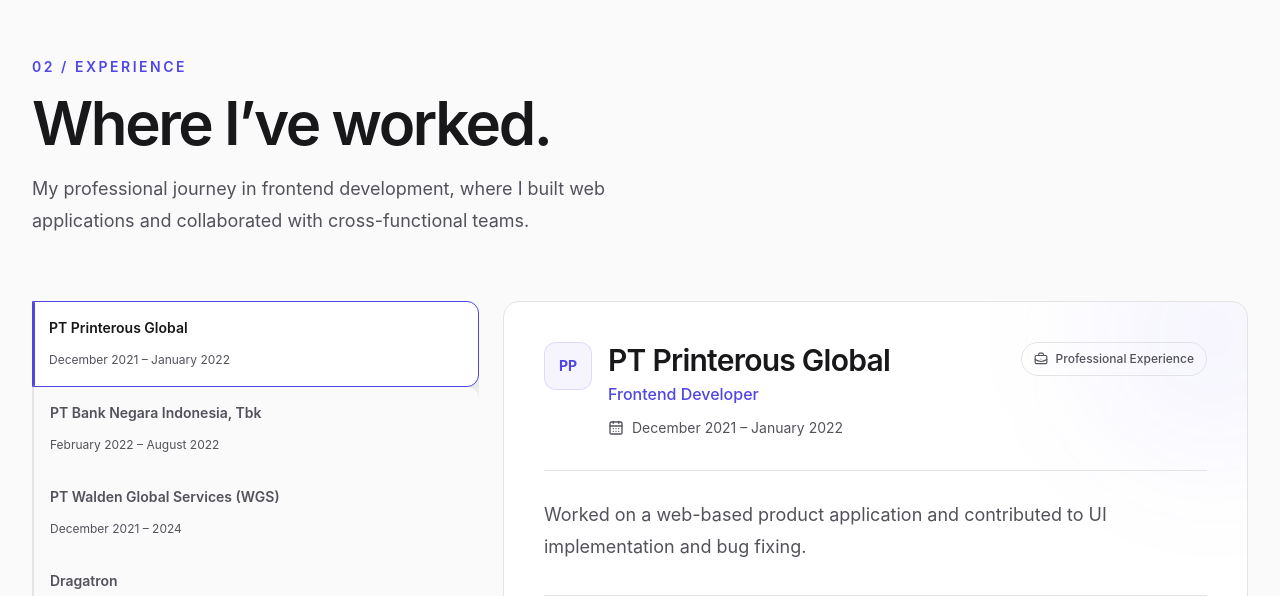
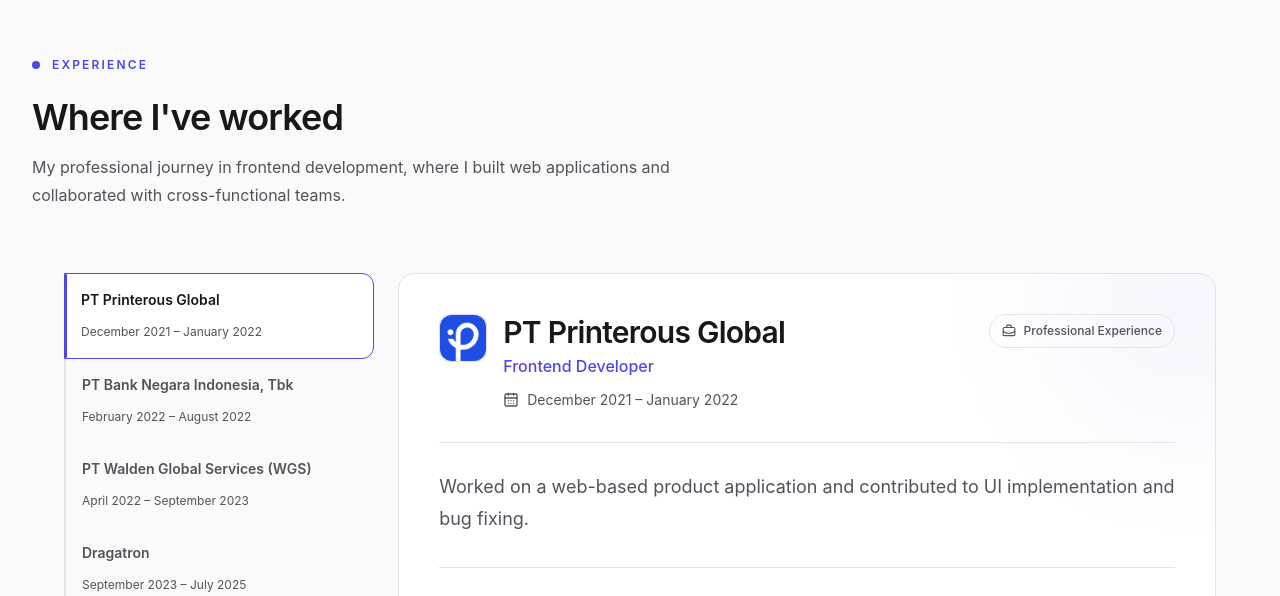
Before and after one commit to taniayunita-dev/tania-yunita-cv, a React (Vite) app: page / in a window 1280 px wide. Shown: the part 1924-2520 px from the top of the page. Built offline with nearby package versions, Linux system fonts and the light colour scheme.

Commit message:
update data experience

```diff
--- a/src/components/sections/ExperienceSection3.tsx
+++ b/src/components/sections/ExperienceSection3.tsx
@@ -7,6 +7,7 @@
 } from 'lucide-react';
 
 import { Container } from '@/components/ui/Container';
+import { Section } from '../ui/Section';
 import { Badge } from '@/components/ui/Badge';
 import { useTranslation } from '@/hooks/useTranslation';
 import { ExperienceDetail } from '@/features/experience/components/ExperienceDetail';
@@ -21,30 +22,27 @@
         experiences[0];
 
     return (
-        <section
+        <Section
             id="experience"
-            aria-labelledby="experience-title"
-            className={[
-                'overflow-hidden',
-                'py-20',
-                'sm:py-24',
-                'lg:py-32',
-            ].join(' ')}
+            eyebrow={t.experience.eyebrow}
+            title={t.experience.heading}
+            description={t.experience.desc}
         >
             <Container>
                 {/* ========================================
             SECTION HEADER
         ========================================= */}
-                <div className="max-w-3xl">
-                    <p
-                        className={[
-                            'text-sm font-semibold',
-                            'uppercase tracking-[0.18em]',
-                            'text-accent',
-                        ].join(' ')}
-                    >
-                        02 / Experience
-                    </p>
+                {/* <div className="max-w-3xl">
+                    <div className="flex items-center gap-3">
+                        <span
+                            aria-hidden="true"
+                            className="h-2 w-2 rounded-full bg-accent"
+                        />
+
+                        <p className="text-xs font-semibold tracking-[0.18em] text-accent uppercase">
+                            {t.experience.eyebrow}
+                        </p>
+                    </div>
 
                     <h2
                         id="experience-title"
@@ -72,7 +70,7 @@
                         where I built web applications and collaborated
                         with cross-functional teams.
                     </p>
-                </div>
+                </div> */}
 
                 {/* ========================================
             EXPERIENCE CONTENT
@@ -83,8 +81,8 @@
                             'grid',
                             'min-w-0',
                             'gap-10',
-                            'lg:grid-cols-[0.75fr_1.25fr]',
-                            'lg:gap-6',
+                            'md:grid-cols-[0.55fr_1.45fr]',
+                            'md:gap-6',
                         ].join(' ')}
                     >
                         {/* ======================================
@@ -104,7 +102,7 @@
                             >
                                 <div
                                     className={[
-                                        'flex lg:flex-col',
+                                        'flex md:flex-col',
                                         'w-max',
                                         'lg:w-full',
 
@@ -146,7 +144,7 @@
                                                         ? [
                                                             'border-l-accent lg:border lg:border-accent',
                                                             'bg-card',
-                                                            'lg:shadow-2xl',
+
                                                         ].join(' ')
                                                         : [
                                                             'border-border',
@@ -380,6 +378,6 @@
                     </div>
                 </div>
             </Container>
-        </section>
+        </Section>
     );
 }
--- a/src/components/ui/Section.tsx
+++ b/src/components/ui/Section.tsx
@@ -24,13 +24,23 @@
                 {(eyebrow || title || description) && (
                     <header className="mb-12 max-w-2xl">
                         {eyebrow && (
-                            <p className="mb-3 text-sm font-medium tracking-wide text-accent uppercase">
-                                {eyebrow}
-                            </p>
+                            <div className="flex items-center gap-3">
+                                <span
+                                    aria-hidden="true"
+                                    className="h-2 w-2 rounded-full bg-accent"
+                                />
+
+                                <p className="text-xs  font-semibold tracking-[0.18em] text-accent uppercase">
+                                    {eyebrow}
+                                </p>
+                            </div>
+                            // <p className="mb-3 text-sm font-medium tracking-wide text-accent uppercase">
+                            //     {eyebrow}
+                            // </p>
                         )}
 
                         {title && (
-                            <h2 className="text-3xl font-semibold tracking-tight text-foreground sm:text-4xl">
+                            <h2 className="text-3xl mt-6 font-semibold tracking-tight text-foreground sm:text-4xl">
                                 {title}
                             </h2>
                         )}
--- a/src/data/en.ts
+++ b/src/data/en.ts
@@ -9,6 +9,10 @@
     Link as Linkedin,
   Type,
 } from 'lucide-react';
+import LogoPrinterous from '@/assets/images/printerous-logo.jpg'
+import LogoBNI from '@/assets/images/bank-bni-logo.png'
+import LogoDGR from '@/assets/images/dragatron-logo.webp'
+import LogoWGS from '@/assets/images/wgs-logo.svg'
 
 
 export const en: Translation = {
@@ -115,10 +119,12 @@
   },
   experience: {
     eyebrow: 'EXPERIENCE',
-    heading: "Where I've applied what I build.",
+    heading: "Where I've worked",
+    desc:'My professional journey in frontend development, where I built web applications and collaborated with cross-functional teams.',
     items: [
        {
         id:1,
+        logo:LogoPrinterous,
     role: "Frontend Developer",
     description:
       "Worked on a web-based product application and contributed to UI implementation and bug fixing.",
@@ -141,6 +147,7 @@
   },
         {
           id:2,
+          logo:LogoBNI,
     role: "Frontend Developer",
     description:
       "Contributed to the development of a TAPERA website application for BNI's client.",
@@ -166,11 +173,13 @@
 
   {
     id:3,
+    logo:LogoWGS,
     role: "Frontend Developer",
     description:
       "Worked as a Frontend Developer building and maintaining web applications for internal and external clients.",
     company: "PT Walden Global Services (WGS)",
-    period: "December 2021 – 2024",
+    period: "April 2022 – September 2023",
+    note: 'Fulltime · Hybrid',
     responsibilities: [
       "Translated UI designs from Figma into responsive web interfaces.",
       "Built reusable React components and implemented frontend features based on project requirements.",
@@ -197,11 +206,13 @@
 
   {
     id:4,
+    logo:LogoDGR,
     role: "Frontend Developer",
+    note: "Fulltime · Remote",
     description:
       "Worked as a Frontend Developer at a startup, contributing to a food ordering platform and its administrative dashboard.",
     company: "Dragatron",
-    period: "2024 – 2025",
+    period: "September 2023 – July 2025",
     responsibilities: [
       "Translated Figma designs into responsive and functional web interfaces.",
       "Implemented frontend logic for restaurant, food, search, filter, cart, checkout, payment, and order history features.",
@@ -225,6 +236,7 @@
 
   {
     id:5,
+    logo:'CB',
     role: "Career Break",
     description:
       "A planned career break focused on personal responsibilities while continuing to maintain and develop frontend engineering skills.",
@@ -233,6 +245,7 @@
     note:
       "Continued learning and building frontend projects independently to stay connected with modern frontend development practices.",
     responsibilities: [
+      "Keeping up with AI developments and its use in front-end development",
       "Maintained and strengthened frontend development skills through independent learning.",
       "Built and refined personal frontend projects using React and TypeScript.",
       "Practiced responsive UI implementation and reusable component architecture.",
--- a/src/data/id.ts
+++ b/src/data/id.ts
@@ -9,6 +9,10 @@
     Link as Linkedin,
   Type,
 } from 'lucide-react';
+import LogoPrinterous from '@/assets/images/printerous-logo.jpg'
+import LogoBNI from '@/assets/images/bank-bni-logo.png'
+import LogoDGR from '@/assets/images/dragatron-logo.webp'
+import LogoWGS from '@/assets/images/wgs-logo.svg'
 
 export const id: Translation = {
   nav: {
@@ -113,22 +117,24 @@
     ],
   },
   experience: {
-    eyebrow: 'EXPERIENCE',
-    heading: 'Tempat saya menerapkan apa yang saya bangun.',
+    eyebrow: 'PENGALAMAN',
+    heading: "Tempat Saya Pernah Bekerja",
+    desc: 'Perjalanan profesional saya di bidang frontend, membangun aplikasi web dan berkolaborasi dengan tim lintas fungsi.',
     items: [
        {
-        id:1,
+        id: 1,
+        logo: LogoPrinterous,
         role: "Frontend Developer",
         description:
-      "Worked on a web-based product application and contributed to UI implementation and bug fixing.",
+          "Mengerjakan aplikasi web berbasis produk dan berkontribusi dalam implementasi UI serta perbaikan bug.",
         company: "PT Printerous Global",
-    period: "December 2021 – January 2022",
+        period: "Desember 2021 – Januari 2022",
         note: "Freelance · Remote",
         responsibilities: [
-      "Sliced UI designs from Figma into web interfaces.",
-      "Fixed frontend bugs and improved existing interfaces.",
-      "Integrated frontend features with APIs.",
-      "Collaborated with developers to complete assigned tasks.",
+          "Mengubah desain UI dari Figma menjadi tampilan web (slicing).",
+          "Memperbaiki bug frontend dan menyempurnakan tampilan yang sudah ada.",
+          "Mengintegrasikan fitur frontend dengan API.",
+          "Berkolaborasi dengan developer lain untuk menyelesaikan tugas yang diberikan.",
         ],
         stacks: [
           "ReactJS",
@@ -139,19 +145,20 @@
         ],
       },
       {
-          id:2,
+        id: 2,
+        logo: LogoBNI,
         role: "Frontend Developer",
         description:
-      "Contributed to the development of a TAPERA website application for BNI's client.",
+          "Berkontribusi dalam pengembangan aplikasi website TAPERA untuk klien BNI.",
         company: "PT Bank Negara Indonesia, Tbk",
-    period: "February 2022 – August 2022",
-    note: "Internship · Remote",
+        period: "Februari 2022 – Agustus 2022",
+        note: "Magang · Remote",
         responsibilities: [
-      "Developed frontend features for the TAPERA website application.",
-      "Implemented UI based on project requirements.",
-      "Worked with a Single SPA Micro Frontend architecture.",
-      "Integrated frontend features with APIs.",
-      "Collaborated with other developers throughout the development process.",
+          "Mengembangkan fitur frontend untuk aplikasi website TAPERA.",
+          "Mengimplementasikan UI sesuai kebutuhan proyek.",
+          "Bekerja dengan arsitektur Single SPA Micro Frontend.",
+          "Mengintegrasikan fitur frontend dengan API.",
+          "Berkolaborasi dengan developer lain selama proses pengembangan.",
         ],
         stacks: [
           "Single SPA Micro Frontend",
@@ -164,19 +171,21 @@
       },
 
       {
-    id:3,
+        id: 3,
+        logo: LogoWGS,
         role: "Frontend Developer",
         description:
-      "Worked as a Frontend Developer building and maintaining web applications for internal and external clients.",
+          "Bekerja sebagai Frontend Developer membangun dan memelihara aplikasi web untuk klien internal maupun eksternal.",
         company: "PT Walden Global Services (WGS)",
-    period: "December 2021 – 2024",
+        period: "April 2022 – September 2023",
+        note: 'Fulltime · Hybrid',
         responsibilities: [
-      "Translated UI designs from Figma into responsive web interfaces.",
-      "Built reusable React components and implemented frontend features based on project requirements.",
-      "Integrated frontend applications with REST APIs.",
-      "Collaborated with Backend Developers, UI/UX Designers, QA, and Project Managers.",
-      "Fixed bugs and maintained applications across Development, Staging, and Production environments.",
-      "Used Git and GitLab for version control and team collaboration.",
+          "Menerjemahkan desain UI dari Figma menjadi tampilan web yang responsif.",
+          "Membangun komponen React yang dapat digunakan kembali dan mengimplementasikan fitur frontend sesuai kebutuhan proyek.",
+          "Mengintegrasikan aplikasi frontend dengan REST API.",
+          "Berkolaborasi dengan Backend Developer, UI/UX Designer, QA, dan Project Manager.",
+          "Memperbaiki bug dan memelihara aplikasi di lingkungan Development, Staging, dan Production.",
+          "Menggunakan Git dan GitLab untuk version control dan kolaborasi tim.",
         ],
         stacks: [
           "ReactJS",
@@ -195,20 +204,22 @@
       },
 
       {
-    id:4,
+        id: 4,
+        logo: LogoDGR,
         role: "Frontend Developer",
+        note: "Fulltime · Remote",
         description:
-      "Worked as a Frontend Developer at a startup, contributing to a food ordering platform and its administrative dashboard.",
+          "Bekerja sebagai Frontend Developer di sebuah startup, berkontribusi pada platform pemesanan makanan beserta dashboard administratifnya.",
         company: "Dragatron",
-    period: "2024 – 2025",
+        period: "September 2023 – Juli 2025",
         responsibilities: [
-      "Translated Figma designs into responsive and functional web interfaces.",
-      "Implemented frontend logic for restaurant, food, search, filter, cart, checkout, payment, and order history features.",
-      "Integrated frontend applications with GraphQL APIs.",
-      "Implemented form validation and user interaction flows.",
-      "Worked with authentication and protected routes using token-based sessions.",
-      "Collaborated with Backend Developers and UI/UX Designers to deliver frontend features.",
-      "Contributed to the development of the administrative dashboard.",
+          "Menerjemahkan desain Figma menjadi tampilan web yang responsif dan fungsional.",
+          "Mengimplementasikan logika frontend untuk fitur restoran, makanan, pencarian, filter, keranjang, checkout, pembayaran, dan riwayat pesanan.",
+          "Mengintegrasikan aplikasi frontend dengan GraphQL API.",
+          "Mengimplementasikan validasi form dan alur interaksi pengguna.",
+          "Bekerja dengan autentikasi dan protected routes menggunakan sesi berbasis token.",
+          "Berkolaborasi dengan Backend Developer dan UI/UX Designer untuk menghadirkan fitur frontend.",
+          "Berkontribusi dalam pengembangan dashboard administratif.",
         ],
         stacks: [
           "ReactJS",
@@ -223,20 +234,22 @@
       },
 
       {
-    id:5,
+        id: 5,
+        logo: 'CB',
         role: "Career Break",
         description:
-      "A planned career break focused on personal responsibilities while continuing to maintain and develop frontend engineering skills.",
+          "Jeda karier yang direncanakan untuk fokus pada tanggung jawab pribadi, sambil terus menjaga dan mengembangkan kemampuan frontend engineering.",
         company: "Career Break",
-    period: "July 2025 – July 2026",
+        period: "Juli 2025 – Juli 2026",
         note:
-      "Continued learning and building frontend projects independently to stay connected with modern frontend development practices.",
+          "Terus belajar dan membangun proyek frontend secara mandiri untuk tetap mengikuti praktik pengembangan frontend modern.",
         responsibilities: [
-      "Maintained and strengthened frontend development skills through independent learning.",
-      "Built and refined personal frontend projects using React and TypeScript.",
-      "Practiced responsive UI implementation and reusable component architecture.",
-      "Worked on API integration, authentication, state management, and frontend application structure.",
-      "Continued learning modern frontend development practices and tools.",
+          "Mengikuti Perkembangan AI dan penggunaannya dalam pengembangan frontend",
+          "Menjaga dan memperkuat kemampuan frontend development melalui pembelajaran mandiri.",
+          "Membangun dan menyempurnakan proyek frontend pribadi menggunakan React dan TypeScript.",
+          "Berlatih implementasi UI responsif dan arsitektur komponen yang dapat digunakan kembali.",
+          "Mengerjakan integrasi API, autentikasi, state management, dan struktur aplikasi frontend.",
+          "Terus mempelajari praktik dan tools pengembangan frontend modern.",
         ],
         stacks: [
           "React",
--- a/src/features/experience/components/ExperienceDetail.tsx
+++ b/src/features/experience/components/ExperienceDetail.tsx
@@ -53,7 +53,7 @@
                                 'text-sm font-bold text-accent',
                             ].join(' ')}
                         >
-                            {getCompanyInitials(experience.company)}
+                            {experience.company == 'Career Break' ? getCompanyInitials(experience.company) : <img src={experience?.logo} className="w-full h-full rounded-xl" alt={experience.company} />}
                         </div>
 
                         <div>
@@ -149,7 +149,7 @@
                     </h4>
 
                     <div className="mt-4 flex flex-wrap gap-2">
-                        {experience.stacks.map((stack, index) => (
+                        {experience.stacks.map((stack) => (
                             <Badge
                                 key={stack}
                                 className={[
@@ -163,9 +163,9 @@
                                     'animate-[experience-item-in_450ms_ease-out_both]',
                                     'motion-reduce:animate-none',
                                 ].join(' ')}
-                                style={{
-                                    animationDelay: `${index * 50 + 180}ms`,
-                                }}
+                            // style={{
+                            //     animationDelay: `${index * 50 + 180}ms`,
+                            // }}
                             >
                                 {stack}
                             </Badge>
--- a/src/types/i18n.ts
+++ b/src/types/i18n.ts
@@ -64,8 +64,10 @@
 
     eyebrow: string;
     heading: string;
+    desc:string;
     items: {
       id:number;
+      logo:string;
       role: string;
       description?:string;
       company: string;
```
Lines whose indentation alone changed are shown as unchanged.
